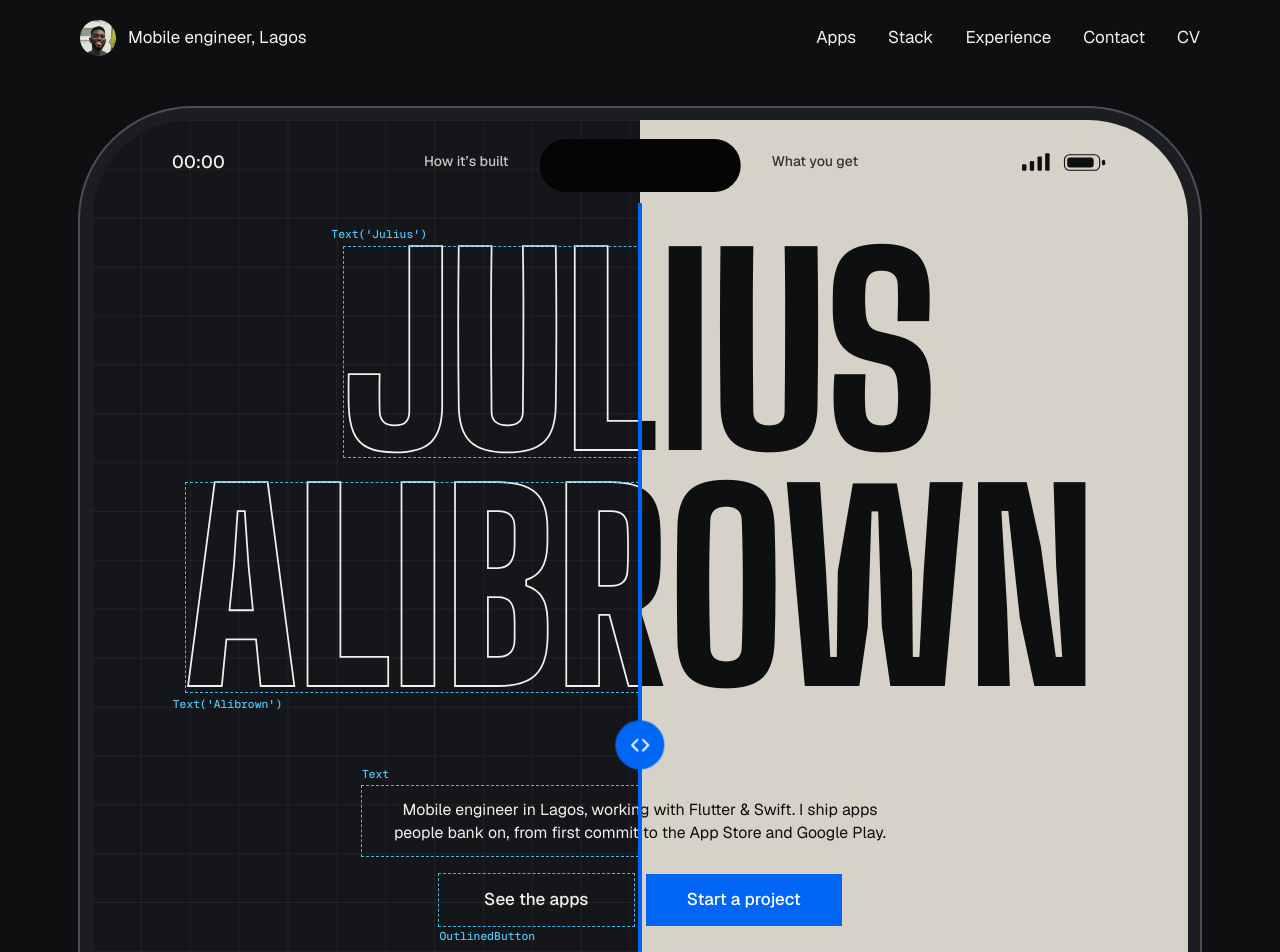
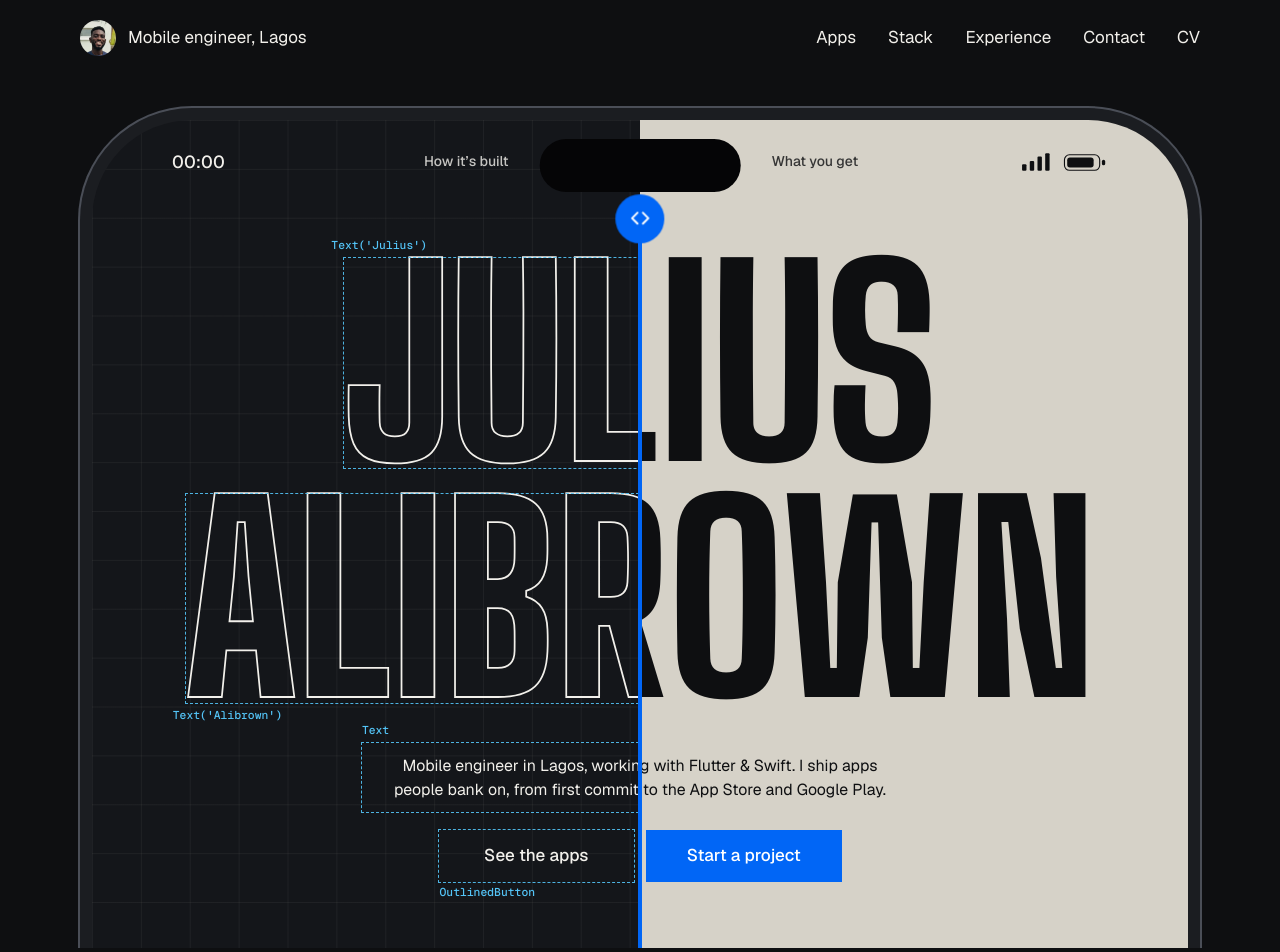
Before and after one commit to jabguru/my-portfolio, a plain HTML site: page index.html in a window 1280 px wide. Shown: the top 952 px of the page. Drawn offline with nearby package versions, Linux system fonts and the light colour scheme.

Commit message:
fix: bring the hero intro up under the name, move the handle above it

```diff
--- a/styles.css
+++ b/styles.css
@@ -167,7 +167,7 @@ h2.display {
 }
 
 .name {
-    margin-top: 5.6cqw; text-align: center;
+    margin-top: 6.6cqw; text-align: center;
     font: 800 23.25cqw/0.925 var(--display); text-transform: uppercase; letter-spacing: -0.005em;
     white-space: nowrap;
 }
@@ -190,11 +190,11 @@ h2.display {
 
 /* Divider and its handle */
 .divider {
-    position: absolute; top: 7.6cqw; bottom: 0; left: var(--split); width: 4px; margin-left: -2px;
+    position: absolute; top: 6.9cqw; bottom: 0; left: var(--split); width: 4px; margin-left: -2px;
     background: var(--contree); z-index: 3;
 }
 .handle {
-    position: absolute; left: 50%; top: 49.4cqw; translate: -50% -50%;
+    position: absolute; left: 50%; top: 2.1cqw; translate: -50% -50%;
     width: clamp(44px, 4.5cqw, 56px); aspect-ratio: 1; border-radius: 50%; border: 0; padding: 0;
     display: grid; place-items: center; background: var(--contree); color: #fff;
     cursor: ew-resize; touch-action: none;
@@ -213,7 +213,7 @@ h2.display {
 
 /* Under the name, centred: who I am and what to do next. Both views share the same
    geometry so the sentence reads straight across the divider. */
-.intro { margin-top: 7.4cqw; text-align: center; }
+.intro { margin-top: 2.4cqw; text-align: center; }
 .intro p {
     max-width: 35em; margin-inline: auto; padding: 0.7em 1em;
     font-size: clamp(14px, 1.45cqw, 18px); line-height: 1.5;
```
